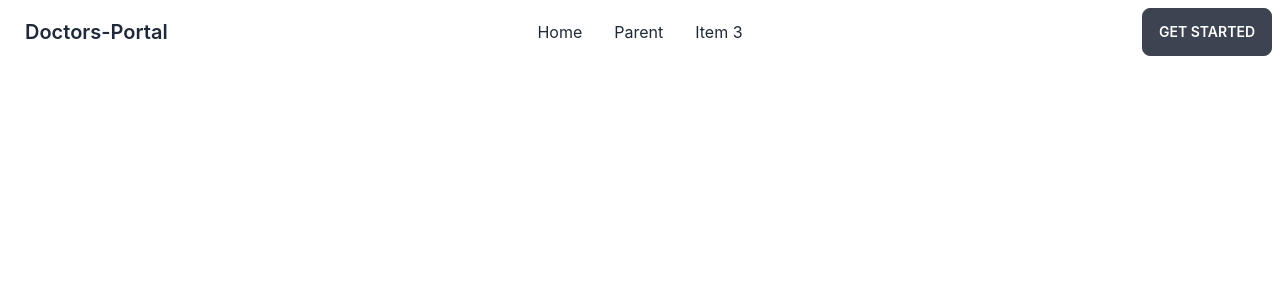
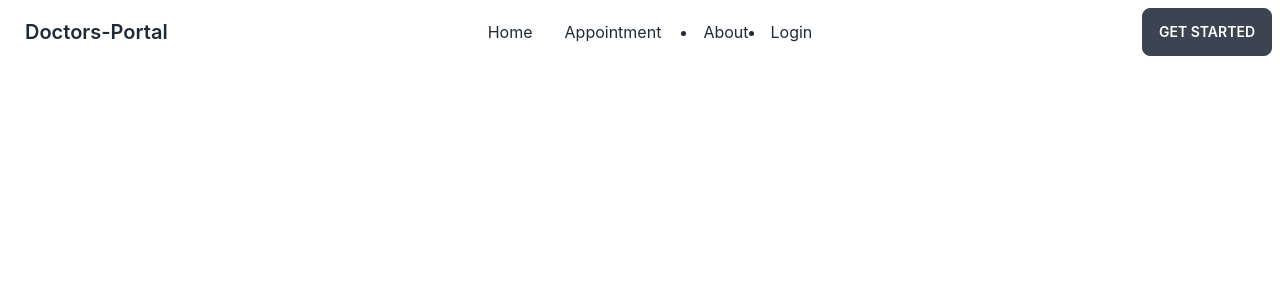
Before and after one commit to ismilearefin/doctor-portal-client, a React (Create React App) app: page / in a window 1280 px wide. Shown: the top 300 px of the page. Built offline with nearby package versions, Linux system fonts and the light colour scheme.

Commit message:
new push

```diff
--- a/src/pages/Shared/Navbar/Navbar.js
+++ b/src/pages/Shared/Navbar/Navbar.js
@@ -28,15 +28,18 @@ const Navbar = () => {
               className="menu menu-compact dropdown-content mt-3 p-2 shadow bg-base-100 rounded-box w-52"
             >
               <li>
-                <Link>Item 1</Link>
+                <Link>Home</Link>
               </li>
               <li tabIndex={0}>
                 <Link className="justify-between">
-                  Parent
+                  Appointment
                 </Link>
               </li>
               <li>
-                <Link>Home</Link>
+                <Link>About</Link>
+              </li>
+              <li>
+                <Link>Login</Link>
               </li>
             </ul>
           </div>
@@ -49,13 +52,16 @@ const Navbar = () => {
             </li>
             <li tabIndex={0}>
               <Link>
-                Parent
+                Appointment
               </Link>
             </li>
+          </ul>
             <li>
-              <Link>Item 3</Link>
+              <Link>About</Link>
             </li>
-          </ul>
+            <li>
+              <Link>Login</Link>
+            </li>
         </div>
         <div className="navbar-end">
           <Link className="btn">Get started</Link>
```
